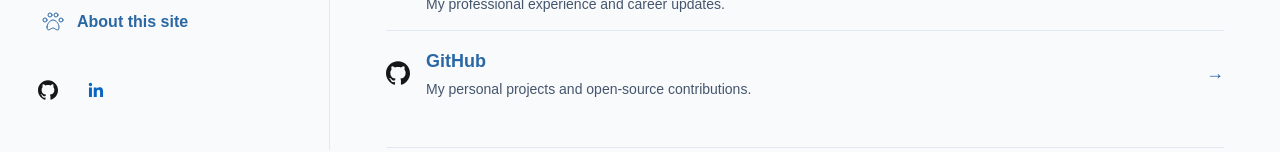
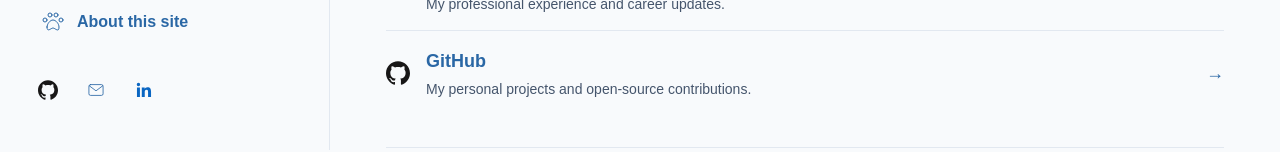
Before and after one commit to ayonious/oyon-portfolio, a Next.js app: page /about in a window 1280 px wide. Shown: the part 650-802 px from the top of the page. Built offline with nearby package versions, Linux system fonts and the light colour scheme.

Commit message:
feat: add sidebar contact shortcut

```diff
--- a/components/ProfileSidebar.tsx
+++ b/components/ProfileSidebar.tsx
@@ -15,6 +15,7 @@ import {
   DiplomaIcon,
   PawIcon,
   LightningIcon,
+  MailIcon,
   MegaphoneIcon,
   SailboatIcon,
   RobotIcon,
@@ -98,13 +99,17 @@ export default function ProfileSidebar() {
             <a
               key={link.url}
               href={link.url}
-              target="_blank"
-              rel="noreferrer"
-              aria-label={`Open ${link.label} profile`}
-              title={`Open ${link.label} profile`}
+              target={link.url.startsWith("http") ? "_blank" : undefined}
+              rel={link.url.startsWith("http") ? "noreferrer" : undefined}
+              aria-label={link.label === "Mail" ? "Open contact form" : `Open ${link.label} profile`}
+              title={link.label === "Mail" ? "Open contact form" : `Open ${link.label} profile`}
               className="group relative flex h-10 w-10 items-center justify-center rounded-xl no-underline transition-colors hover:bg-[var(--accent-soft)]"
             >
-              <BrandIcon name={link.label} className="h-5 w-5" />
+              {link.label === "Mail" ? (
+                <MailIcon className="h-5 w-5 text-[var(--accent)]" />
+              ) : (
+                <BrandIcon name={link.label} className="h-5 w-5" />
+              )}
               <span
                 role="tooltip"
                 className="pointer-events-none absolute bottom-12 left-1/2 z-30 w-max -translate-x-1/2 rounded-lg bg-slate-950 px-3 py-1.5 text-xs font-medium text-white opacity-0 shadow-lg transition-opacity group-hover:opacity-100 group-focus-visible:opacity-100 dark:bg-slate-100 dark:text-slate-950"
--- a/components/about/ContactForm.tsx
+++ b/components/about/ContactForm.tsx
@@ -25,7 +25,7 @@ export default function ContactForm() {
   }
 
   return (
-    <section className="mt-14 max-w-2xl">
+    <section id="contact" className="mt-14 max-w-2xl scroll-mt-8">
       <h2 className="text-2xl font-bold">{aboutContent.contactForm.title}</h2>
       <p className="mt-3 text-slate-600 dark:text-slate-300">{aboutContent.contactForm.introduction}</p>
       <form onSubmit={handleSubmit(onSubmit)} className="mt-6 space-y-5" noValidate>
--- a/components/icons/SidebarIcons.tsx
+++ b/components/icons/SidebarIcons.tsx
@@ -18,6 +18,15 @@ export function MegaphoneIcon(props: IconProps) {
   return (
     <svg {...sharedProps} height={24} strokeWidth={1} width={24} {...props}>
       <path d="M4 9h5l10-5v16L9 15H4ZM9 9v6M6 15l1 5h4l-2-5" />
+    </svg>
+  );
+}
+
+export function MailIcon(props: IconProps) {
+  return (
+    <svg {...sharedProps} height={16} strokeWidth={1} width={16} {...props}>
+      <rect x="3.5" y="5.5" width="17" height="13" rx="2" />
+      <path d="m4 7 8 6 8-6" />
     </svg>
   );
 }
--- a/config/siteContent.ts
+++ b/config/siteContent.ts
@@ -49,6 +49,7 @@ export const sidebarContent = {
   ] satisfies Array<{ href: string; label: string; icon: NavigationIcon }>,
   socialLinks: [
     { label: "GitHub", url: "https://github.com/ayonious" },
+    { label: "Mail", url: "/about#contact" },
     {
       label: "LinkedIn",
       url: "https://www.linkedin.com/in/nahiyan-k-0782743a",
```
Also changed, not shown: 1 other file (tests, documents, lock files or other folders).
